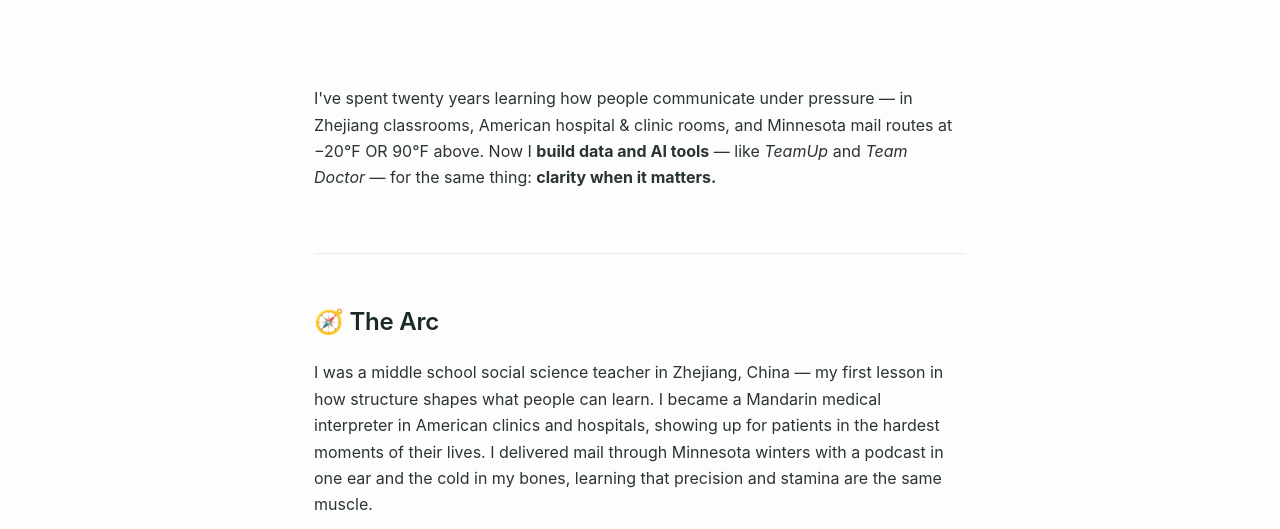
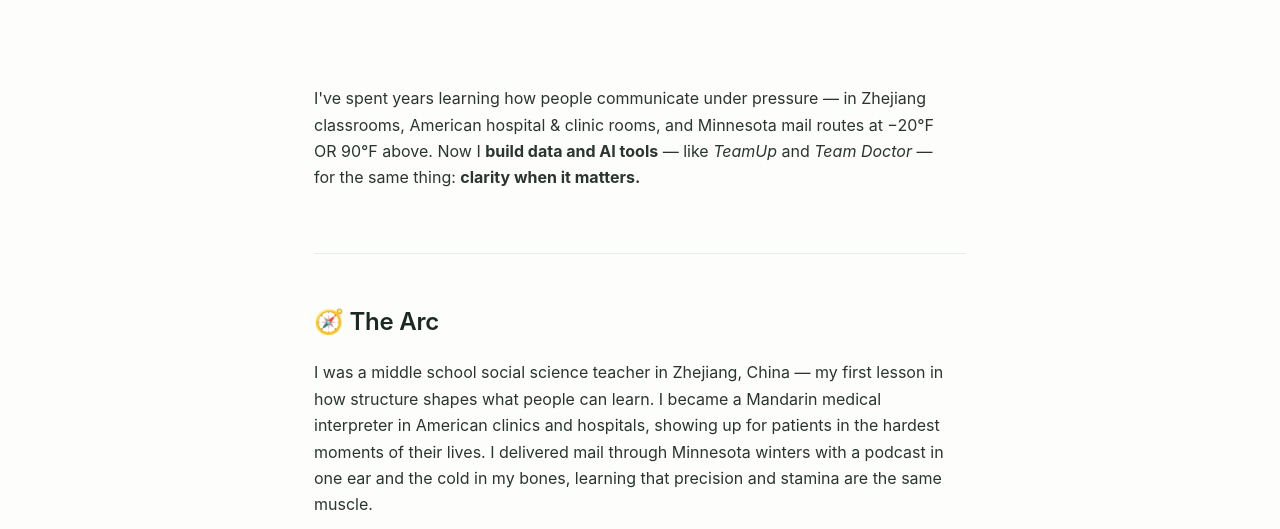
Before and after one commit to fayfayMN/feifeili-site, a plain HTML site: page about.html in a window 1280 px wide. Shown: the part 215-744 px from the top of the page. Drawn offline with Linux system fonts and the light colour scheme.

Commit message:
Update experience description in about.html

```diff
--- a/about.html
+++ b/about.html
@@ -40,7 +40,7 @@
     <!-- HOOK -->
     <div class="section">
       <p class="lede">
-        I've spent twenty years learning how people communicate under pressure —
+        I've spent years learning how people communicate under pressure —
         in Zhejiang classrooms, American hospital & clinic rooms, and Minnesota mail routes
         at −20°F OR 90°F above. Now I <strong>build data and AI tools</strong> — like
         <em>TeamUp</em> and <em>Team Doctor</em> — for the same thing:
```
